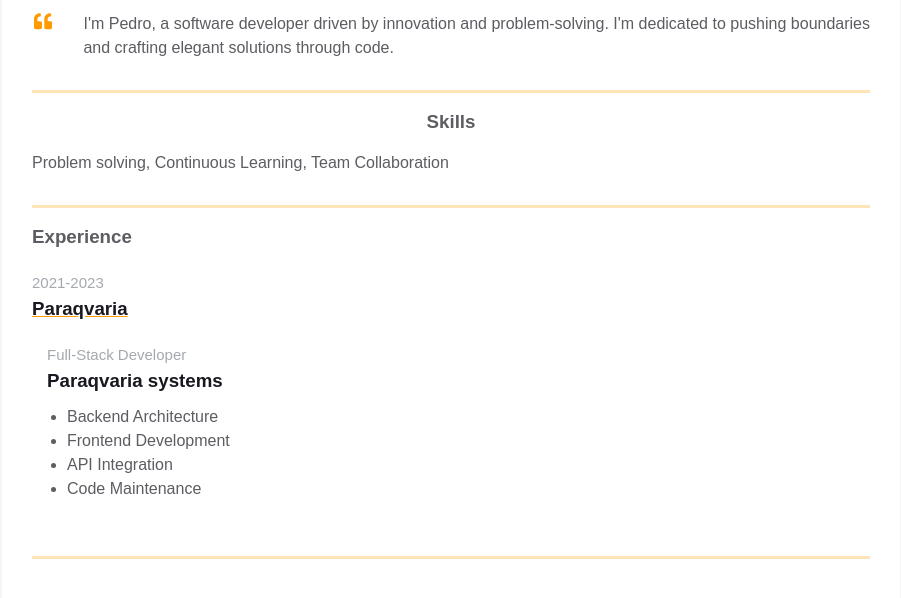
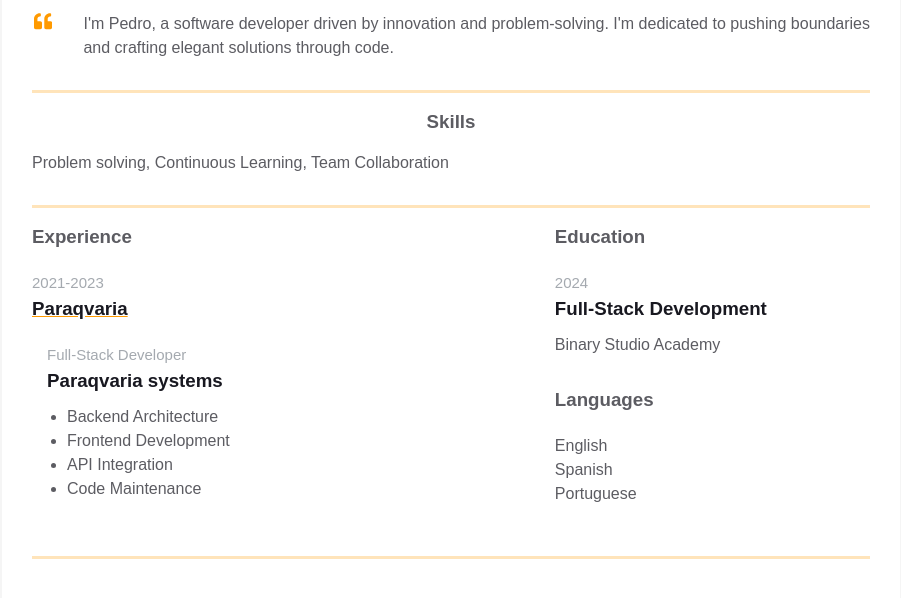
Before and after one commit to pedrojcaceresl/homepage, a plain HTML site: page index.html in a window 1280 px wide. Shown: the part 338-936 px from the top of the page, without its empty margins (189-1090 px from the left). Drawn offline with Linux system fonts and the light colour scheme.

Commit message:
Add additional info block

```diff
--- a/index.html
+++ b/index.html
@@ -107,7 +107,23 @@
                             </div>
                         </div>
 
-                        <div class="additional-info fv"></div>
+                        <div class="additional-info fv">
+                            <div class="additional-info__education">
+                                <h3 class="additional-info__education-header">Education</h3>
+                                <div class="additional-info__education-university">
+                                    <span class="additional-info__education-university-durability"> 2024 </span>
+                                    <h3 class="additional-info__education-university-speciality">Full-Stack Development</h3>
+                                    <p class="additional-info__education-university-name">Binary Studio Academy</p>
+                                </div>
+                            </div>
+
+                            <div class="additional-info__languages">
+                                <h3 class="additional-info__languages-header">Languages</h3>
+                                <p class="additional-info__languages-item">English</p>
+                                <p class="additional-info__languages-item">Spanish</p>
+                                <p class="additional-info__languages-item">Portuguese</p>
+                            </div>
+                        </div>
                     </div>
                 </div>
             </div>
```
